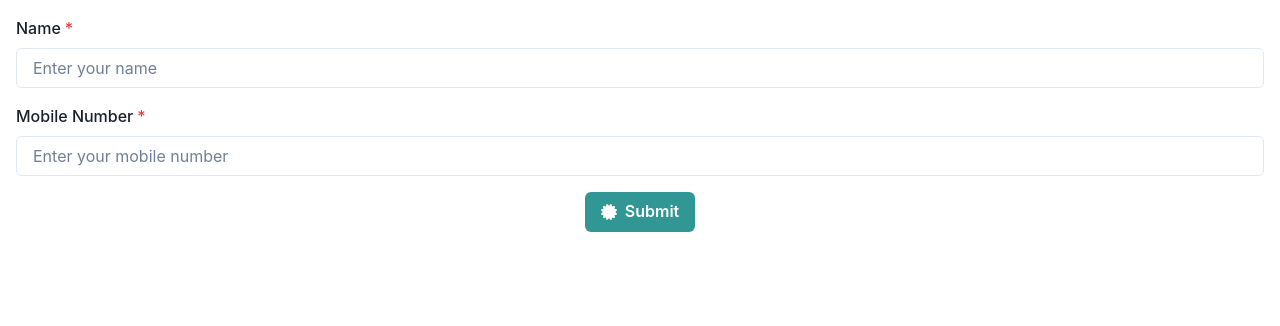
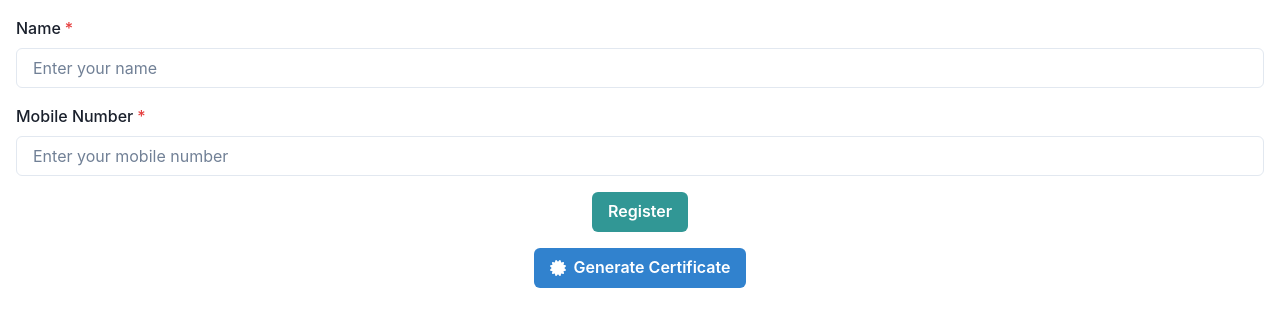
Before and after one commit to GPT-Engineer-App/generate-certificate-form, a React (Vite) app: page / in a window 1280 px wide. Shown: the top 326 px of the page. Built offline with nearby package versions, Linux system fonts and the light colour scheme.

Commit message:
i need click to genarate certificate
Introduced a new button for generating a certificate and moved the certificate generation logic into a separate function. Users now must register before they can generate a certificate.

```diff
--- a/src/pages/Index.jsx
+++ b/src/pages/Index.jsx
@@ -12,7 +12,7 @@ const Index = () => {
   const handleMobileNumberChange = (event) => setMobileNumber(event.target.value);
 
   const handleSubmit = (event) => {
-    event.preventDefault(); // Prevent form submission from refreshing the page
+    event.preventDefault();
     if (!name || !mobileNumber) {
       toast({
         title: "Error",
@@ -21,10 +21,21 @@ const Index = () => {
         duration: 3000,
         isClosable: true,
       });
-      return;
     }
-    // Generate the certificate
-    setCertificate(`Congratulations ${name}, your mobile number ${mobileNumber} has been registered.`);
+  };
+
+  const generateCertificate = () => {
+    if (name && mobileNumber) {
+      setCertificate(`Congratulations ${name}, your mobile number ${mobileNumber} has been registered.`);
+    } else {
+      toast({
+        title: "Error",
+        description: "Please fill in all fields and register before generating a certificate",
+        status: "error",
+        duration: 3000,
+        isClosable: true,
+      });
+    }
   };
 
   return (
@@ -40,8 +51,11 @@ const Index = () => {
           <Input id="mobileNumber" placeholder="Enter your mobile number" value={mobileNumber} onChange={handleMobileNumberChange} />
         </FormControl>
 
-        <Button leftIcon={<FaCertificate />} colorScheme="teal" type="submit">
-          Submit
+        <Button colorScheme="teal" type="submit">
+          Register
+        </Button>
+        <Button leftIcon={<FaCertificate />} colorScheme="blue" onClick={generateCertificate}>
+          Generate Certificate
         </Button>
       </VStack>
       {certificate && (
```
